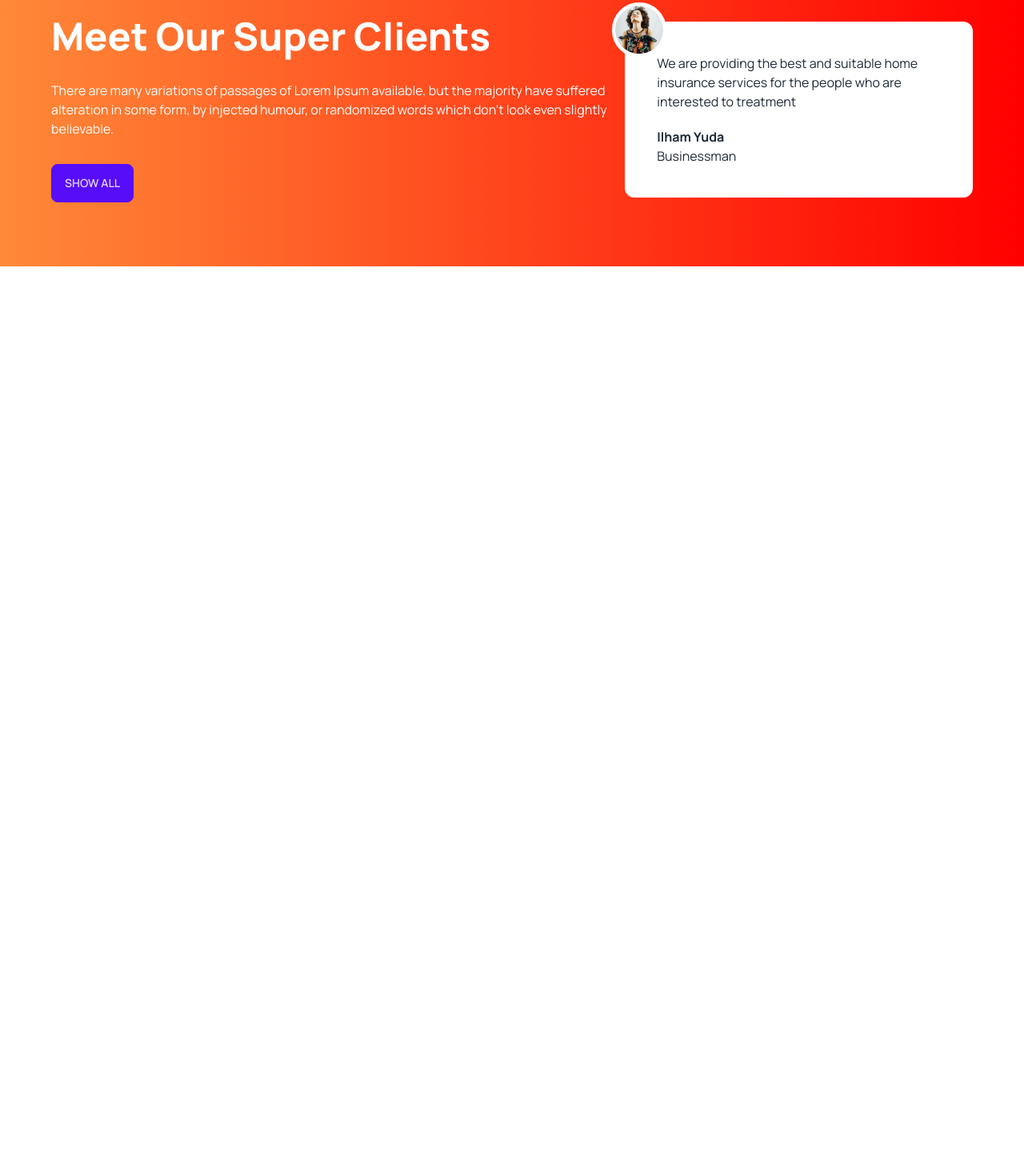
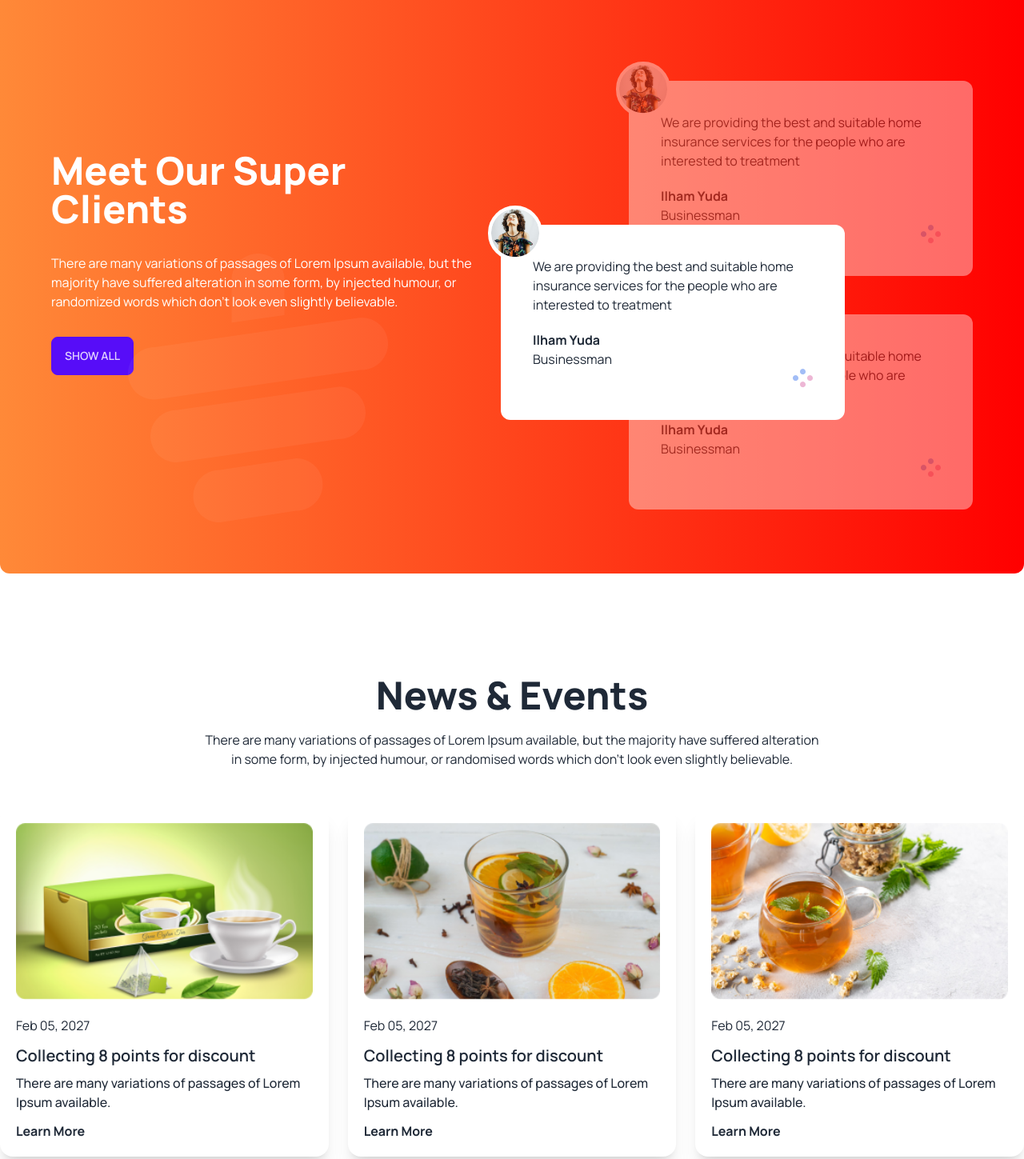
Before and after one commit to jibon49/teahouse-daisy, a plain HTML site: page index.html in a window 1280 px wide. Shown: the part 2403-3852 px from the top of the page at 80% size. Before the commit the page ends 2736 px from the top, so only its background shows below. Drawn offline with nearby package versions, Linux system fonts and the light colour scheme.

Commit message:
added news and event section

```diff
--- a/index.html
+++ b/index.html
@@ -165,28 +165,119 @@
         </section>
 
         <!-- super client -->
-        <section class="flex items-center justify-center bg-gradient-to-r from-gradient-start to-gradient-end mt-32 px-16 py-20">
-            <div class="text-white space-y-8">
+        <section
+            class="flex flex-col md:flex-row items-center justify-center bg-gradient-to-r from-gradient-start to-gradient-end mt-32 px-16 py-20 rounded-xl">
+            <div class="text-white space-y-8 md:mr-48 relative">
                 <h1 class="text-5xl font font-extrabold">
                     Meet Our Super <span>Clients</span>
                 </h1>
+                <img class="absolute ml-24" src="./images/bg_cup.png" alt="">
                 <p>
                     There are many variations of passages of Lorem Ipsum available, but the majority have suffered
                     alteration in some form, by injected humour, or randomized words which don't look even slightly
                     believable.
                 </p>
+
                 <button class="btn btn-primary">
                     Show All
                 </button>
+
             </div>
-            <div>
-                <div class="bg-white p-10 relative rounded-xl">
-                    <img class="absolute -mt-16 -ml-14 bg-white border-4 border-white rounded-full" src="./images/client.png" alt="">
-                    <p >We are providing the best and suitable home insurance services for the people who are interested
-                        to treatment</p>
-                    <p class="font-bold mt-5 ">Ilham Yuda</p>
-                    <p>Businessman</p>
+
+            <!-- client review -->
+            <div class="relative">
+                <!-- next -->
+                <div class="flex-row">
+                    <div class="bg-white p-10 relative rounded-xl opacity-40 w-[430px] mt-20 md:mb-12 z-10">
+                        <img class="absolute -mt-16 -ml-14 bg-white border-4 border-white rounded-full"
+                            src="./images/client.png" alt="">
+                        <p>We are providing the best and suitable home insurance services for the people who are
+                            interested
+                            to treatment</p>
+                        <p class="font-bold mt-5 ">Ilham Yuda</p>
+                        <p>Businessman</p>
+                        <div class="flex justify-end">
+                            <img src="./images/circles.png" alt="">
+                        </div>
+                    </div>
+                    <!-- current -->
+                    <div class="relative md:absolute">
+                        <div class="bg-white p-10 relative rounded-xl md:-mt-28 md:-ml-40 w-[430px] z-20">
+                            <img class="absolute -mt-16 -ml-14 bg-white border-4 border-white rounded-full"
+                                src="./images/client.png" alt="">
+                            <p>We are providing the best and suitable home insurance services for the people who are
+                                interested
+                                to treatment</p>
+                            <p class="font-bold mt-5 ">Ilham Yuda</p>
+                            <p>Businessman</p>
+                            <div class="flex justify-end">
+                                <img src="./images/circles.png" alt="">
+                            </div>
+                        </div>
+                    </div>
+                    <!-- previous -->
+                    <div class="bg-white p-10 relative rounded-xl opacity-40 w-[430px] z-10">
+                        <img class="absolute -mt-16 -ml-14 bg-white border-4 border-white rounded-full"
+                            src="./images/client.png" alt="">
+                        <p>We are providing the best and suitable home insurance services for the people who are
+                            interested
+                            to treatment</p>
+                        <p class="font-bold mt-5 ">Ilham Yuda</p>
+                        <p>Businessman</p>
+                        <div class="flex justify-end">
+                            <img src="./images/circles.png" alt="">
+                        </div>
+                    </div>
+
                 </div>
+            </div>
+        </section>
+
+        <!-- news and events -->
+        <section class="container mx-auto my-32 ">
+            <h3 class="font-extrabold text-center text-5xl mb-5">News & Events</h3>
+            <p class="lg:max-w-3xl mx-auto text-center mb-12">There are many variations of passages of Lorem Ipsum
+                available, but the majority have suffered alteration in some form, by injected humour, or randomised
+                words which don't look even slightly believable. </p>
+
+            <!-- card container -->
+            <div class="grid md:grid-cols-3 gap-6">
+
+                <!-- card -->
+                <div class="card bg-base-100 shadow-xl space-y-5 p-5">
+                    <img class="space-y-2" src="/images/news-1.png" alt="" />
+                    <div class="">
+                        <p class="mb-3">
+                            Feb 05, 2027
+                        </p>
+                        <h2 class="card-title mb-2">Collecting 8 points for discount</h2>
+                        <p class="mb-3 font-medium">There are many variations of passages of Lorem Ipsum available.</p>
+                        <a class="font-bold" href="">Learn More</a>
+                    </div>
+                </div>
+                <div class="card bg-base-100 shadow-xl space-y-5 p-5">
+                    <img class="space-y-2" src="/images/news-2.png" alt="" />
+                    <div class="">
+                        <p class="mb-3">
+                            Feb 05, 2027
+                        </p>
+                        <h2 class="card-title mb-2">Collecting 8 points for discount</h2>
+                        <p class="mb-3 font-medium">There are many variations of passages of Lorem Ipsum available.</p>
+                        <a class="font-bold" href="">Learn More</a>
+                    </div>
+                </div>
+                <div class="card bg-base-100 shadow-xl space-y-5 p-5">
+                    <img class="space-y-2" src="/images/news-3.png" alt="" />
+                    <div class="">
+                        <p class="mb-3">
+                            Feb 05, 2027
+                        </p>
+                        <h2 class="card-title mb-2">Collecting 8 points for discount</h2>
+                        <p class="mb-3 font-medium">There are many variations of passages of Lorem Ipsum available.</p>
+                        <a class="font-bold" href="">Learn More</a>
+                    </div>
+                </div>
+            </div>
             </div>
         </section>
 
```
